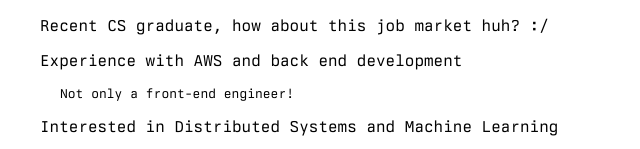
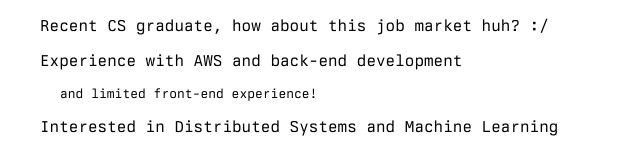
Before and after one commit to na4n/na4n.github.io, a plain HTML site: page index.html in a window 1280 px wide. Shown: the part 970-1119 px from the top of the page, 0-640 px from the left. Drawn offline with Linux system fonts and the light colour scheme.

Commit message:
front-end

```diff
--- a/index.html
+++ b/index.html
@@ -52,8 +52,8 @@
 
 		<h2 style="text-decoration:underline dotted;">About Me</h2>
 		<p id="one">Recent CS graduate, how about this job market huh? :/</p>
-		<p id="one">Experience with AWS and back end development</p>
-			<p id="two" style="font-size:small">Not only a front-end engineer!</p>
+		<p id="one">Experience with AWS and back-end development</p>
+			<p id="two" style="font-size:small">and limited front-end experience!</p>
 		<p id="one">Interested in Distributed Systems and Machine Learning</p>
 
 
```
